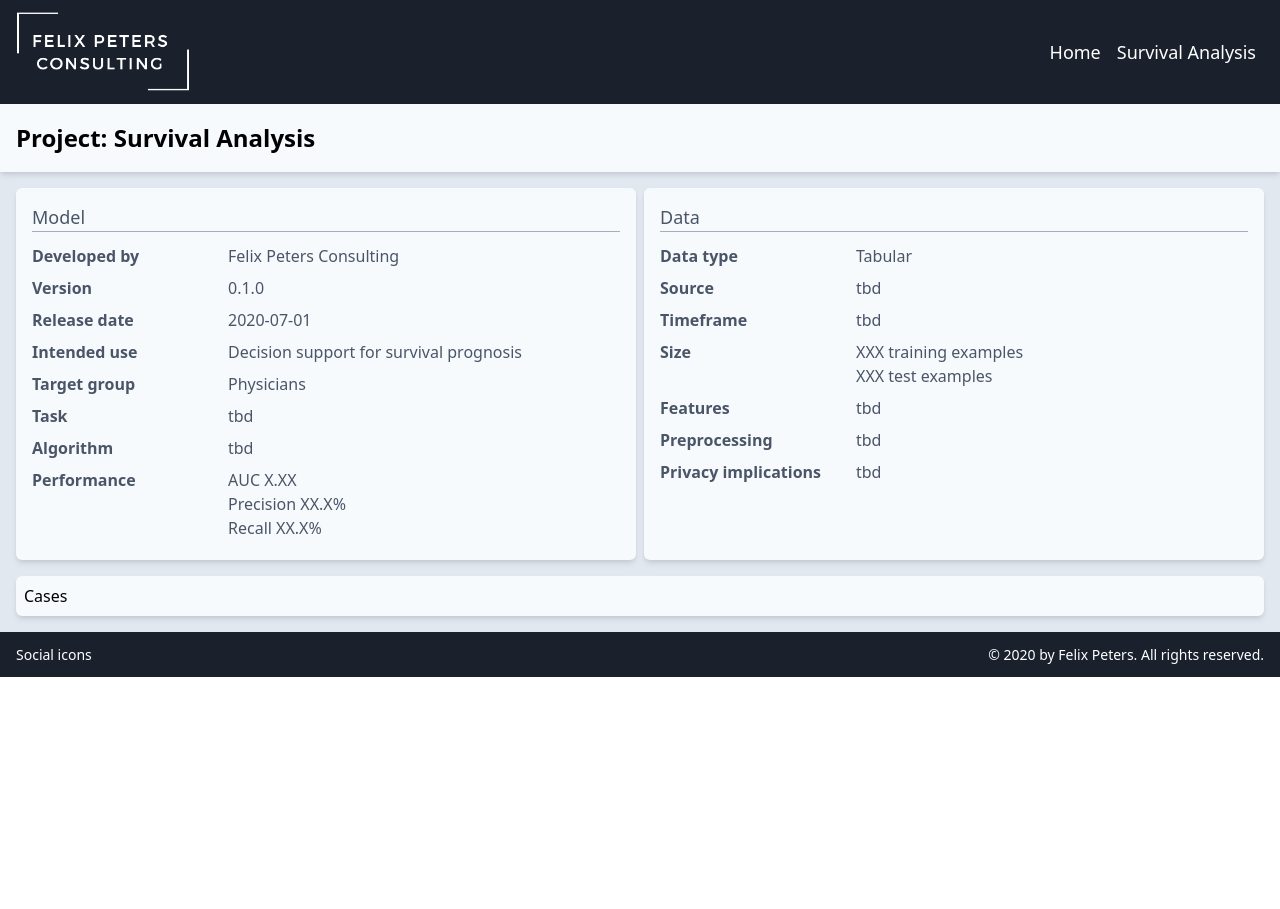
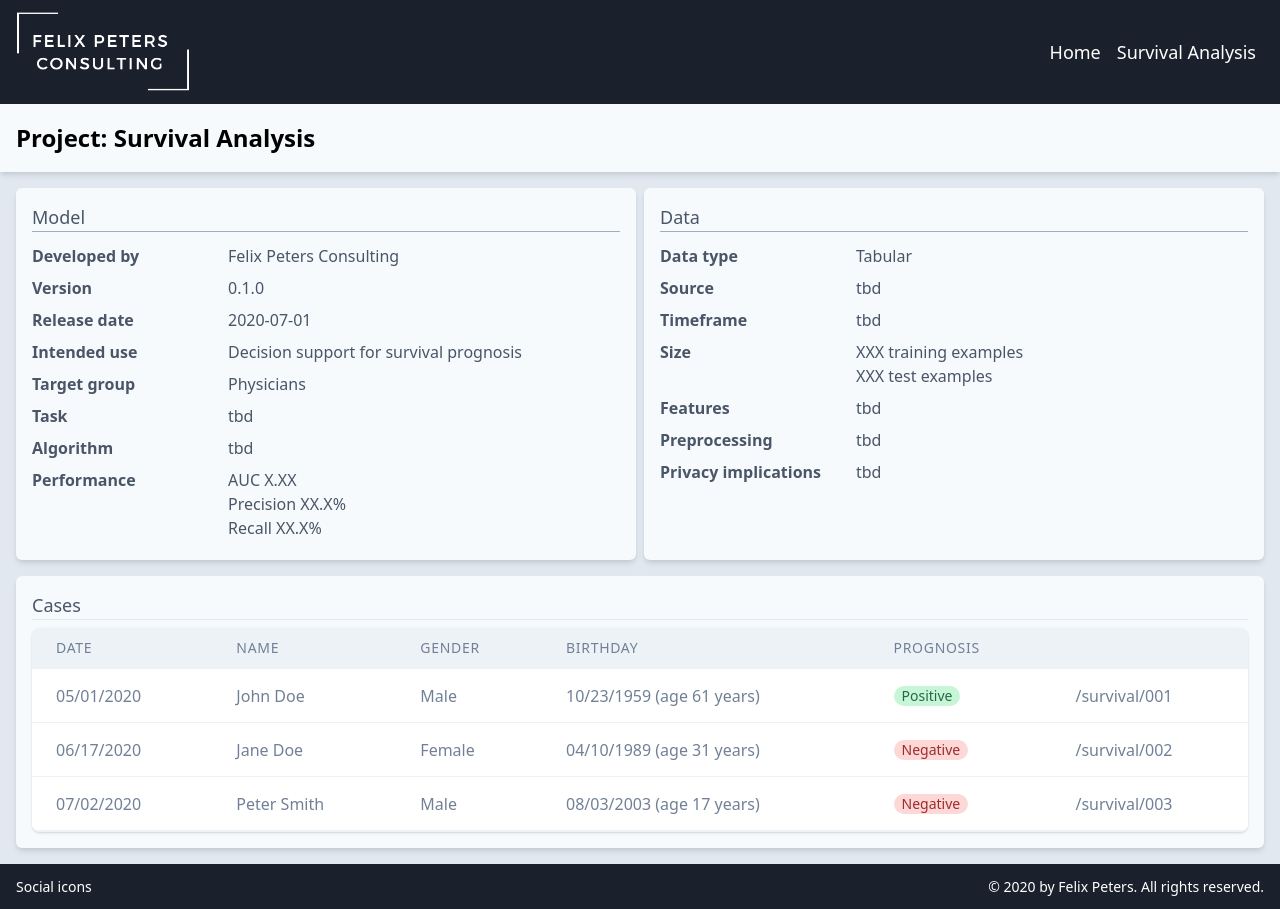
Before and after one commit to felixpeters/xai-ui, a React (Create React App) app: page /survival in a window 1280 px wide. Before the commit the page ends 800 px from the top, so only its background shows below. Built offline with nearby package versions, Linux system fonts and the light colour scheme.

Commit message:
add case table to survival analysis page

```diff
--- a/package.json
+++ b/package.json
@@ -6,11 +6,13 @@
     "@testing-library/jest-dom": "^4.2.4",
     "@testing-library/react": "^9.3.2",
     "@testing-library/user-event": "^7.1.2",
+    "moment": "^2.27.0",
     "react": "^16.13.1",
     "react-charts": "^2.0.2-next.6",
     "react-dom": "^16.13.1",
     "react-router-dom": "^5.2.0",
     "react-scripts": "3.4.1",
+    "react-table": "^7.2.2",
     "tailwindcss": "^1.4.6"
   },
   "scripts": {
--- a/src/SurvivalCases.js
+++ b/src/SurvivalCases.js
@@ -1,9 +1,139 @@
-import React from 'react';
+import React, { useMemo } from 'react';
+import { useTable } from 'react-table';
+import moment from 'moment';
 
 const SurvivalCases = () => {
+  const capitalizeFirstLetter = (string) => {
+    return string.charAt(0).toUpperCase() + string.slice(1);
+  };
+
+  const data = useMemo(
+    () => [
+      {
+        patient_id: '001',
+        date: '2020-05-01',
+        name: 'John Doe',
+        gender: 'male',
+        birthday: '1959-10-23',
+        prognosis: 'positive',
+      },
+      {
+        patient_id: '002',
+        date: '2020-06-17',
+        name: 'Jane Doe',
+        gender: 'female',
+        birthday: '1989-04-10',
+        prognosis: 'negative',
+      },
+      {
+        patient_id: '003',
+        date: '2020-07-02',
+        name: 'Peter Smith',
+        gender: 'male',
+        birthday: '2003-08-03',
+        prognosis: 'negative',
+      },
+    ],
+    []
+  );
+
+  const columns = useMemo(
+    () => [
+      {
+        Header: 'Date',
+        id: 'Date',
+        accessor: (originalRow, rowIndex) => {
+          return moment(originalRow.date, "YYYY-MM-DD").format('L');
+        },
+      },
+      {
+        Header: 'Name',
+        accessor: 'name',
+      },
+      {
+        Header: 'Gender',
+        id: 'Gender',
+        accessor: (originalRow, rowIndex) => { return capitalizeFirstLetter(originalRow.gender); },
+      },
+      {
+        Header: 'Birthday',
+        id: 'Birthday',
+        accessor: (originalRow, rowIndex) => {
+          const birthday = moment(originalRow.birthday, "YYYY-MM-DD");
+          return birthday.format('L') + ' (age ' + birthday.fromNow(true) + ')';
+        },
+      },
+      {
+        Header: 'Prognosis',
+        id: 'Prognosis',
+        accessor: (originalRow, rowIndex) => {
+          const prognosis = originalRow.prognosis;
+          const isPositive = prognosis === 'positive';
+          return (
+            <span className={`px-2 inline-flex text-sm rounded-full ${isPositive ? 'bg-green-200 text-green-800' : 'bg-red-200 text-red-800'}`}>
+            {capitalizeFirstLetter(prognosis)}
+            </span>
+          );
+        },
+      },
+      {
+        id: 'Link',
+        accessor: (originalRow, rowIndex) => {
+          return '/survival/' + String(originalRow.patient_id);
+        },
+      }
+    ],
+    []
+  );
+
+  const {
+    getTableProps,
+    getTableBodyProps,
+    headerGroups,
+    rows,
+    prepareRow,
+  } = useTable({ columns, data });
+
   return (
-    <div className="bg-gray-100 p-2 mx-4 mb-4 rounded-md shadow-md">
-      <h2>Cases</h2>
+    <div className="bg-gray-100 p-4 mx-4 mb-4 rounded-md shadow-md text-gray-700">
+      <h2 className="border-b border4-gray-500 text-lg font-medium">Cases</h2>
+      <div className="flex flex-col mt-2">
+        <div className="-my-2 py-2 overflow-x-auto sm:-mx-6 sm:px-6 lg:-mx-8 lg:px-8">
+          <div className="align-middle inline-block min-w-full shadow overflow-hidden sm:rounded-lg border-b border-gray-200">
+            <table {...getTableProps()} className="min-w-full">
+              <thead>
+              {
+                headerGroups.map(headerGroup => (
+                  <tr {...headerGroup.getHeaderGroupProps()}>
+                  {headerGroup.headers.map(column => (
+                    <th {...column.getHeaderProps()} className="px-6 py-3 border-b border-gray-200 bg-gray-200 text-left text-sm leading-4 font-medium text-gray-600 uppercase tracking-wider">
+                    {column.render('Header')}
+                    </th>
+                  ))}
+                  </tr>
+                ))
+              }
+              </thead>
+              <tbody {...getTableBodyProps()} className="bg-white">
+              {
+                rows.map(row => {
+                  prepareRow(row)
+                  return (
+                    <tr {...row.getRowProps()}>
+                    {row.cells.map(cell => {
+                      return <td {...cell.getCellProps()} className="px-6 py-4 whitespace-no-wrap border-b border-gray-200 text-md leading-5 text-gray-600">
+                        {cell.render('Cell')}
+                        </td>
+                    })}
+                    </tr>
+                  )
+                })
+              }
+              </tbody>
+            </table>
+          </div>
+        </div>
+      </div>
     </div>
   );
 };
```
Also changed, not shown: 1 other file (tests, documents, lock files or other folders).
